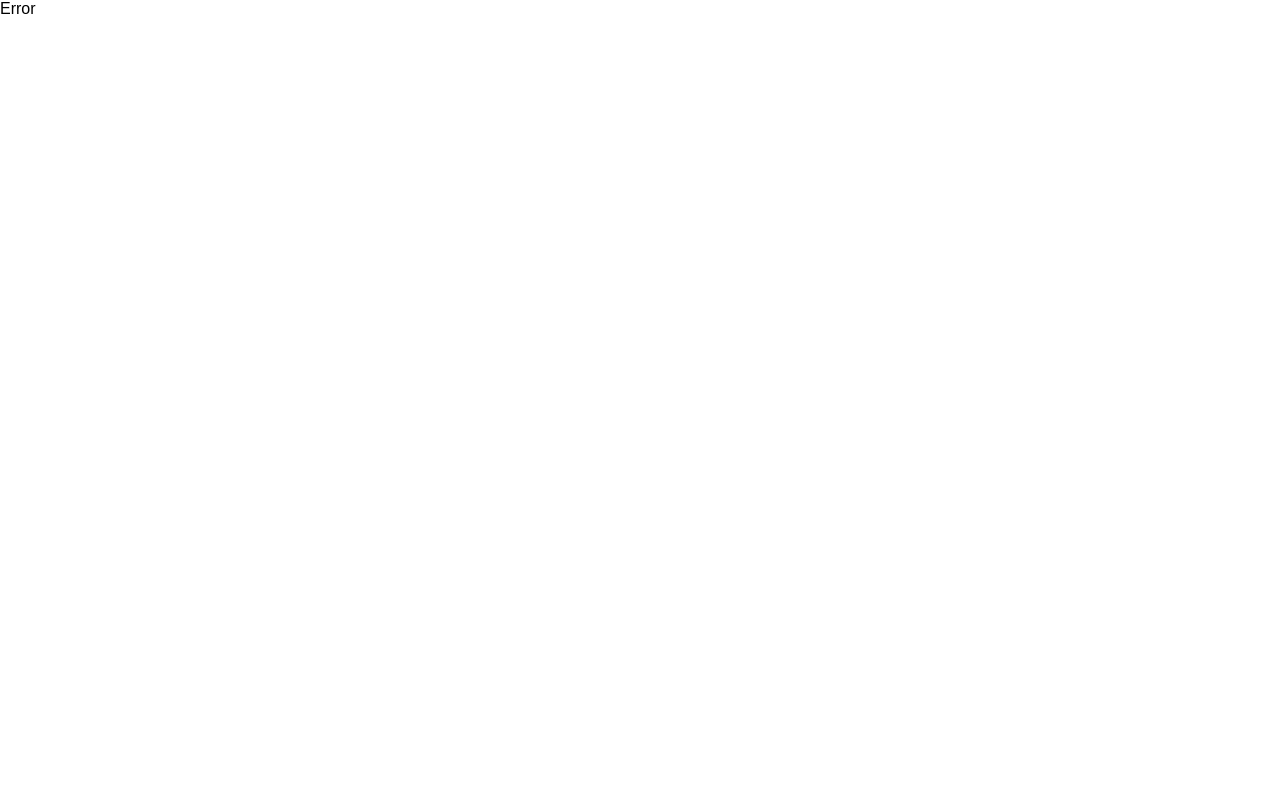
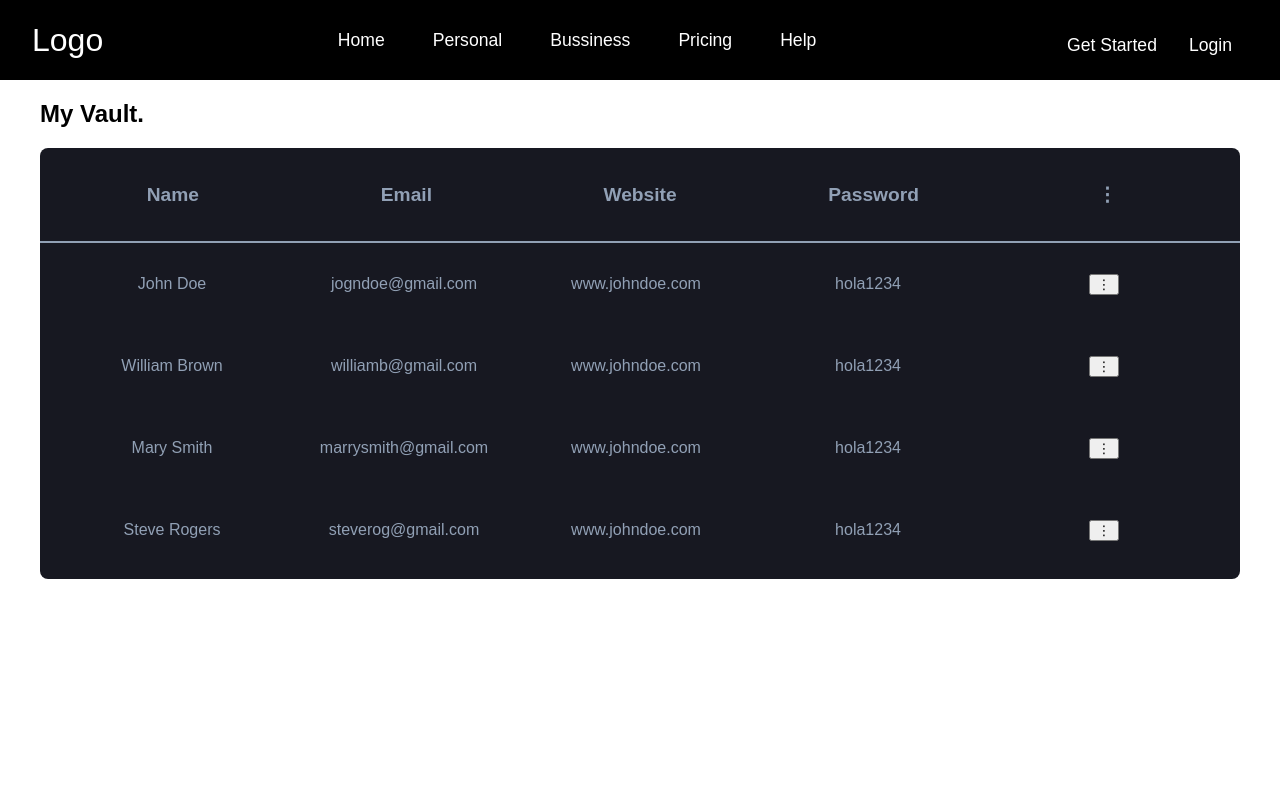
Before and after one commit to KrishT0/Guardian, a React (Vite) app in the folder frontend/: page /vault in a window 1280 px wide. Before the commit this address had no page. Shown: the top 800 px of the page. Built offline with nearby package versions, Linux system fonts and the light colour scheme.

Commit message:
Update account module CSS and add Vault page

```diff
--- a/frontend/src/components/Others/Works/accountselect/account.module.css
+++ b/frontend/src/components/Others/Works/accountselect/account.module.css
@@ -1,24 +1,36 @@
 .container {
   margin: 3rem auto;
   display: flex;
-  background: grey;
   border-radius: 1.5rem;
-  padding: 2rem;
+  /* padding: 1rem; */
   justify-content: space-between;
+  gap: 2rem;
 }
 
-.card
-{
-     display: flex;
-     flex-direction: column;
-     width: 47%;
+.card {
+  display: flex;
+  flex-direction: column;
+  width: 47%;
+  background: #171821;
+  color: #91a0b5;
+  padding: 3rem;
+  border-radius: 1rem;
 }
 
-.card img{
-height: 25rem;
+.card img {
+  height: 20rem;
 }
 
-.card h1{
-     font-size: 2rem;
-     margin: 1rem;
+.card h1 {
+  font-size: 2rem;
+  margin: 1rem;
 }
+
+.card a{
+     text-decoration: none;
+     color: white;
+}
+
+.card a:hover{
+     color: rgb(95, 95, 217);
+}
--- /dev/null
+++ b/frontend/src/components/Vault/List.jsx
@@ -0,0 +1,35 @@
+import React from "react";
+import classes from "./vault.module.css";
+import Dropdown from "../../utils/Dropdown";
+
+function List({ info }) {
+  const handleShowPassword = () => {
+    console.log("show password");
+  };
+
+  const handleEdit = () => {
+    console.log("edit");
+  };
+
+  const handleDelete = () => {
+    console.log("delete");
+  };
+
+  return (
+    <div className={classes.list}>
+      <p>{info.name}</p>
+      <p>{info.email}</p>
+      <p>{info.website}</p>
+      <p>{info.password}</p>
+      <div>
+        <Dropdown
+          handleShowPassword={handleShowPassword}
+          handleEdit={handleEdit}
+          handleDelete={handleDelete}
+        />
+      </div>
+    </div>
+  );
+}
+
+export default List;
--- /dev/null
+++ b/frontend/src/components/Vault/Table.jsx
@@ -0,0 +1,54 @@
+import React from "react";
+import classes from "./vault.module.css";
+import List from "./List";
+
+function Table() {
+  const data = [
+    {
+      id: 1,
+      name: "John Doe",
+      email: "jogndoe@gmail.com",
+      website: "www.johndoe.com",
+      password: "hola1234",
+    },
+    {
+      id: 2,
+      name: "William Brown",
+      email: "williamb@gmail.com",
+      website: "www.johndoe.com",
+      password: "hola1234",
+    },
+    {
+      id: 3,
+      name: "Mary Smith",
+      email: "marrysmith@gmail.com",
+      website: "www.johndoe.com",
+      password: "hola1234",
+    },
+    {
+      id: 4,
+      name: "Steve Rogers",
+      email: "steverog@gmail.com",
+      website: "www.johndoe.com",
+      password: "hola1234",
+    },
+  ];
+
+  return (
+    <main>
+      <div className={classes.topHeadRow}>
+        <p>Name</p>
+        <p>Email</p>
+        <p>Website</p>
+        <p>Password</p>
+        <p>⋮</p>
+      </div>
+      {data.map((item) => (
+        <List key={item.id} info={item} />
+      ))}
+      <div className={classes.bottomTable}></div>
+    </main>
+  );
+}
+
+export default Table;
--- /dev/null
+++ b/frontend/src/components/Vault/vault.module.css
@@ -0,0 +1,42 @@
+.container {
+  max-width: 1200px;
+  margin: 0 auto;
+  min-height: 90vh;
+}
+
+.topHeadRow p,
+.list p,
+.list div {
+  text-align: center;
+  width: 15rem;
+}
+
+.topHeadRow {
+  display: flex;
+  justify-content: space-between;
+  align-items: center;
+  background: #171821;
+  color: #91a0b5;
+  padding: 1rem;
+  border-top-right-radius: 0.5rem;
+  border-top-left-radius: 0.5rem;
+  font-weight: bold;
+  font-size: larger;
+  border-bottom: 2px solid #91a0b5;
+}
+
+.list {
+  display: flex;
+  justify-content: space-between;
+  align-items: center;
+  background: #171821;
+  color: #91a0b5;
+  padding: 1rem;
+}
+
+.bottomTable{
+  height: 0.5rem;
+  background: #171821;
+  border-bottom-left-radius: 0.5rem;
+  border-bottom-right-radius: 0.5rem;
+}
--- a/frontend/src/pages/Vault.jsx
+++ b/frontend/src/pages/Vault.jsx
@@ -1,7 +1,14 @@
 import React from "react";
+import Table from "../components/Vault/Table";
+import classes from "../components/Vault/vault.module.css";
 
 function Vault() {
-  return <div>Vault</div>;
+  return (
+    <section className={classes.container}>
+      <h1>My Vault.</h1>
+      <Table />
+    </section>
+  );
 }
 
 export default Vault;
--- /dev/null
+++ b/frontend/src/utils/Dropdown.jsx
@@ -0,0 +1,41 @@
+import React, { useState } from "react";
+import classes from "./dropdown.module.css";
+
+function Dropdown({ handleShowPassword, handleEdit, handleDelete }) {
+  const [open, setOpen] = useState(false);
+
+  const toggle = () => setOpen((prevState) => !prevState);
+
+  const ShowPassword = () => {
+    handleShowPassword();
+  };
+
+  const Edit = () => {
+    handleEdit();
+  };
+
+  const Delete = () => {
+    handleDelete();
+  };
+
+  return (
+    <div className={classes.dropdown}>
+      <button onClick={toggle}>⋮</button>
+      {open && (
+        <ul className={classes.menu}>
+          <li className={classes.menuItem}>
+            <button onClick={ShowPassword}>Show password</button>
+          </li>
+          <li className={classes.menuItem}>
+            <button onClick={Edit}>Edit</button>
+          </li>
+          <li className={classes.menuItem}>
+            <button onClick={Delete}>Delete</button>
+          </li>
+        </ul>
+      )}
+    </div>
+  );
+}
+
+export default Dropdown;
--- /dev/null
+++ b/frontend/src/utils/dropdown.module.css
@@ -0,0 +1,36 @@
+.dropdown {
+  position: relative;
+}
+
+.menu {
+  position: absolute;
+  list-style-type: none;
+  margin: 5px 0;
+  padding: 0;
+  border: 1px solid grey;
+  width: 150px;
+  z-index: 1;
+}
+
+.menu > li {
+  margin: 0;
+
+  background-color: white;
+}
+
+.menu > li:hover {
+  background-color: lightgray;
+}
+
+.menu > li > button {
+  width: 100%;
+  height: 100%;
+  text-align: left;
+  background: none;
+  color: inherit;
+  border: none;
+  padding: 5px;
+  margin: 0;
+  font: inherit;
+  cursor: pointer;
+}
```
Also changed, not shown: frontend/src/main.jsx (+11 -6 lines).
